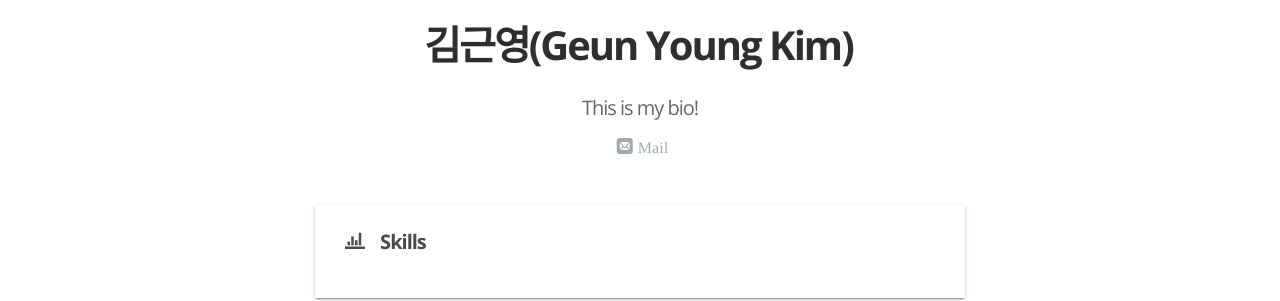
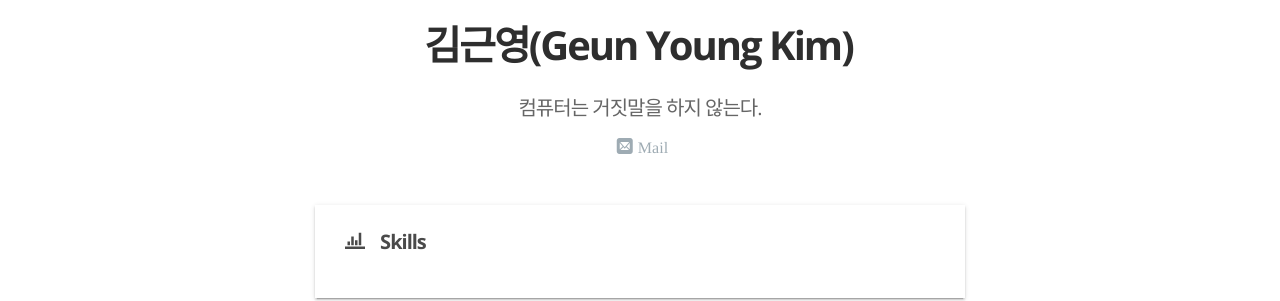
Before and after one commit to jwillmer/jekyllDecent, a Jekyll site: the page built from _pages/cv.html, in a window 1280 px wide. Shown: the part 374-675 px from the top of the page. Built offline with Jekyll 4.4.1, drawn with Linux system fonts in a browser that asks for light colours; some web fonts are replaced.

Commit message:
Update authors.yml

```diff
--- a/_data/authors.yml
+++ b/_data/authors.yml
@@ -3,7 +3,7 @@ default:                                                      # Fallback if noth
   name:         "김근영(Geun Young Kim)"                       # used to display author name
   cover:        /assets/mountain-alternative-cover.jpg        # OPTIONAL: defines location of cover image in about page
   picture:      /assets/johndoe.jpg                           # OPTIONAL: author picture
-  bio:          This is my bio!                               # OPTIONAL: text below author name in posts
+  bio:          컴퓨터는 거짓말을 하지 않는다.                   # OPTIONAL: text below author name in posts
   location:     Korea(한국)                                    # OPTIONAL: used to display location of the author
   website:                          						              # OPTIONAL: link to the author of a post
   email:        rmsdud2435@naver.com                          # OPTIONAL: used in the about page
```
